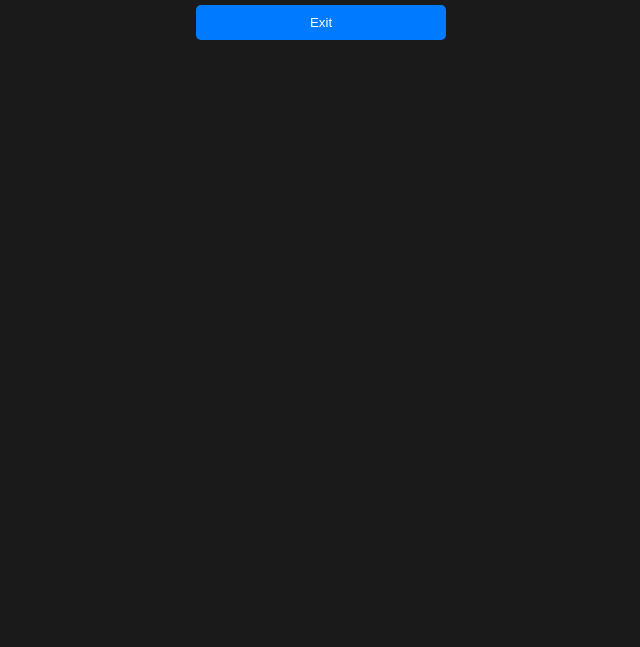
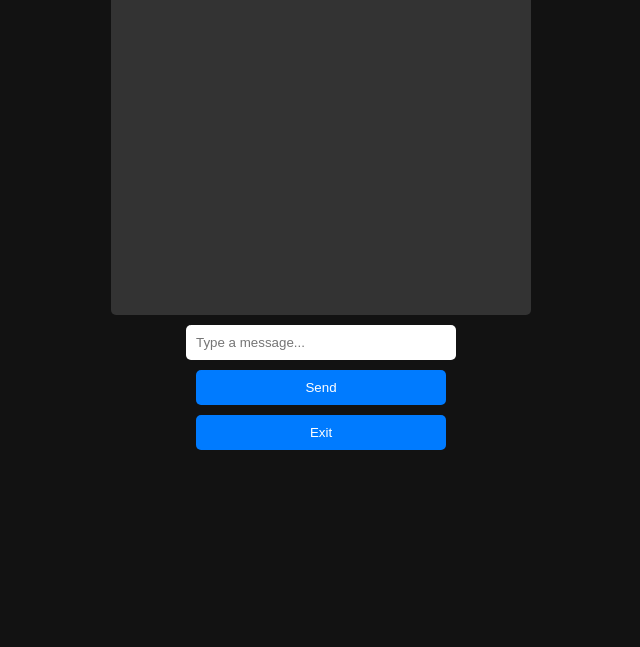
Before and after one commit to HowsAdanDev/How-s-Chat, a plain HTML site: page chat.html in a window 1280 px wide. Shown: the part 153-800 px from the top of the page, without its empty margins (319-959 px from the left). Drawn offline with Linux system fonts and the light colour scheme.

Commit message:
Update style.css

```diff
--- a/style.css
+++ b/style.css
@@ -1,11 +1,11 @@
 body {
     font-family: Arial, sans-serif;
-    background: #1a1a1a;
+    background: #121212;
     color: white;
     text-align: center;
 }
 
-.container {
+.container, .chat-container {
     margin-top: 100px;
 }
 
@@ -23,3 +23,23 @@ button {
     color: white;
     cursor: pointer;
 }
+
+#chat-box {
+    width: 80%;
+    max-width: 400px;
+    height: 300px;
+    overflow-y: auto;
+    background: #333;
+    padding: 10px;
+    margin: 10px auto;
+    border-radius: 5px;
+}
+
+p {
+    background: #007bff;
+    padding: 10px;
+    border-radius: 5px;
+    text-align: left;
+    color: white;
+    margin-bottom: 5px;
+}
```
